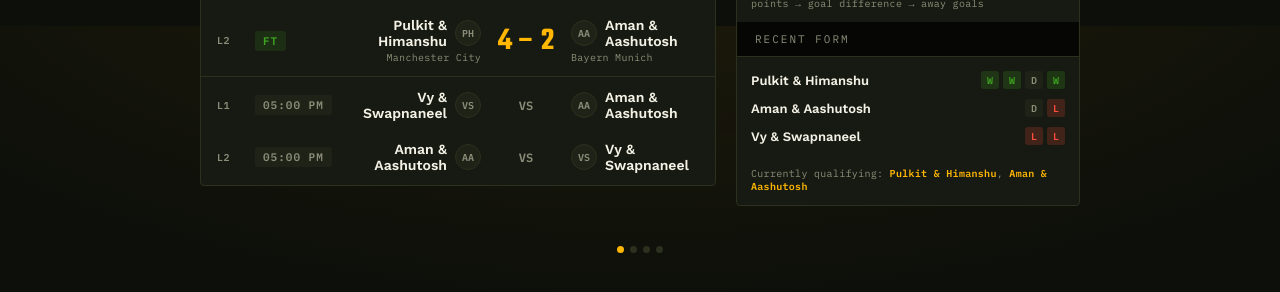
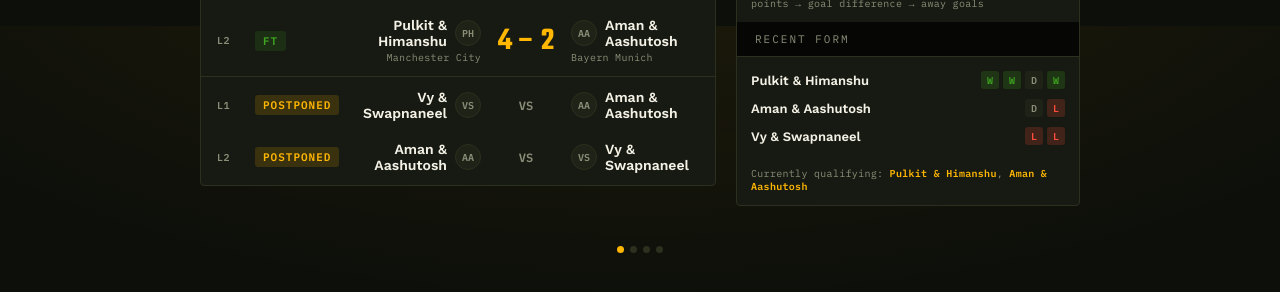
Before and after one commit to goofy-aah-vy/fifa-ps5-championship-2026, a plain HTML site: page public/index.html in a window 1280 px wide. Shown: the part 774-1066 px from the top of the page. Drawn offline with nearby package versions, Linux system fonts and the light colour scheme.

Commit message:
Add postponed status, applied to both legs of Vy & Swapnaneel vs Aman & Aashutosh

```diff
--- a/public/css/style.css
+++ b/public/css/style.css
@@ -274,6 +274,7 @@ main {
 .status-chip--live { background: rgba(255, 77, 61, 0.15); color: var(--live); }
 .status-chip--finished { background: rgba(63, 166, 33, 0.15); color: var(--turf); }
 .status-chip--scheduled { background: var(--panel-raised); color: var(--muted); }
+.status-chip--postponed { background: rgba(255, 183, 3, 0.15); color: var(--accent); }
 
 .live-dot {
   width: 6px; height: 6px; border-radius: 50%;
--- a/public/data.json
+++ b/public/data.json
@@ -6,7 +6,7 @@
   "matches": [
     { "id": 1, "teamA": "Pulkit & Himanshu", "teamB": "Vy & Swapnaneel", "clubA": "Real Madrid", "clubB": "Bayern Munich", "scoreA": 4, "scoreB": 1, "status": "finished", "kickoff": "2026-07-23T16:00", "group": "Thursday" },
     { "id": 2, "teamA": "Aman & Aashutosh", "teamB": "Pulkit & Himanshu", "clubA": "Real Madrid", "clubB": "Bayern Munich", "scoreA": 4, "scoreB": 4, "status": "finished", "kickoff": "2026-07-23T16:30", "group": "Thursday" },
-    { "id": 3, "teamA": "Vy & Swapnaneel", "teamB": "Aman & Aashutosh", "scoreA": 0, "scoreB": 0, "status": "scheduled", "kickoff": "2026-07-23T17:00", "group": "Thursday" },
+    { "id": 3, "teamA": "Vy & Swapnaneel", "teamB": "Aman & Aashutosh", "scoreA": 0, "scoreB": 0, "status": "postponed", "kickoff": "2026-07-23T17:00", "group": "Thursday" },
     { "id": 4, "teamA": "Navneet & Soham", "teamB": "Ritish & Anuj", "scoreA": 0, "scoreB": 0, "status": "scheduled", "kickoff": "2026-07-24T16:00", "group": "Friday" },
     { "id": 5, "teamA": "Navneet & Soham", "teamB": "Quentin & Mandar", "scoreA": 0, "scoreB": 0, "status": "scheduled", "kickoff": "2026-07-24T16:30", "group": "Friday" },
     { "id": 6, "teamA": "Ritish & Anuj", "teamB": "Quentin & Mandar", "scoreA": 0, "scoreB": 0, "status": "scheduled", "kickoff": "2026-07-24T17:00", "group": "Friday" },
--- a/public/index.html
+++ b/public/index.html
@@ -7,7 +7,7 @@
   <link rel="preconnect" href="https://fonts.googleapis.com" />
   <link rel="preconnect" href="https://fonts.gstatic.com" crossorigin />
   <link href="https://fonts.googleapis.com/css2?family=Teko:wght@500;600;700&family=Work+Sans:wght@400;600;700&family=IBM+Plex+Mono:wght@400;600&display=swap" rel="stylesheet" />
-  <link rel="stylesheet" href="css/style.css?v=4" />
+  <link rel="stylesheet" href="css/style.css?v=5" />
 </head>
 <body>
   <header class="hero">
@@ -34,6 +34,6 @@
     </div>
   </main>
 
-  <script src="js/main.js?v=4"></script>
+  <script src="js/main.js?v=5"></script>
 </body>
 </html>
--- a/public/js/main.js
+++ b/public/js/main.js
@@ -11,6 +11,9 @@
     }
     if (m.status === 'finished') {
       return '<span class="status-chip status-chip--finished">FT</span>';
+    }
+    if (m.status === 'postponed') {
+      return '<span class="status-chip status-chip--postponed">POSTPONED</span>';
     }
     return '<span class="status-chip status-chip--scheduled">' + fmtClock(m.kickoff) + '</span>';
   }
@@ -26,7 +29,7 @@
   }
 
   function renderLeg(m, legNum) {
-    var scoreHtml = (m.status === 'scheduled')
+    var scoreHtml = (m.status === 'scheduled' || m.status === 'postponed')
       ? '<span class="score--vs">VS</span>'
       : '<span class="score">' + m.scoreA + ' &ndash; ' + m.scoreB + '</span>';
 
@@ -69,7 +72,7 @@
       teamB: leg1.teamA,
       scoreA: 0,
       scoreB: 0,
-      status: 'scheduled',
+      status: leg1.status === 'postponed' ? 'postponed' : 'scheduled',
       kickoff: leg1.kickoff
     };
 
```
